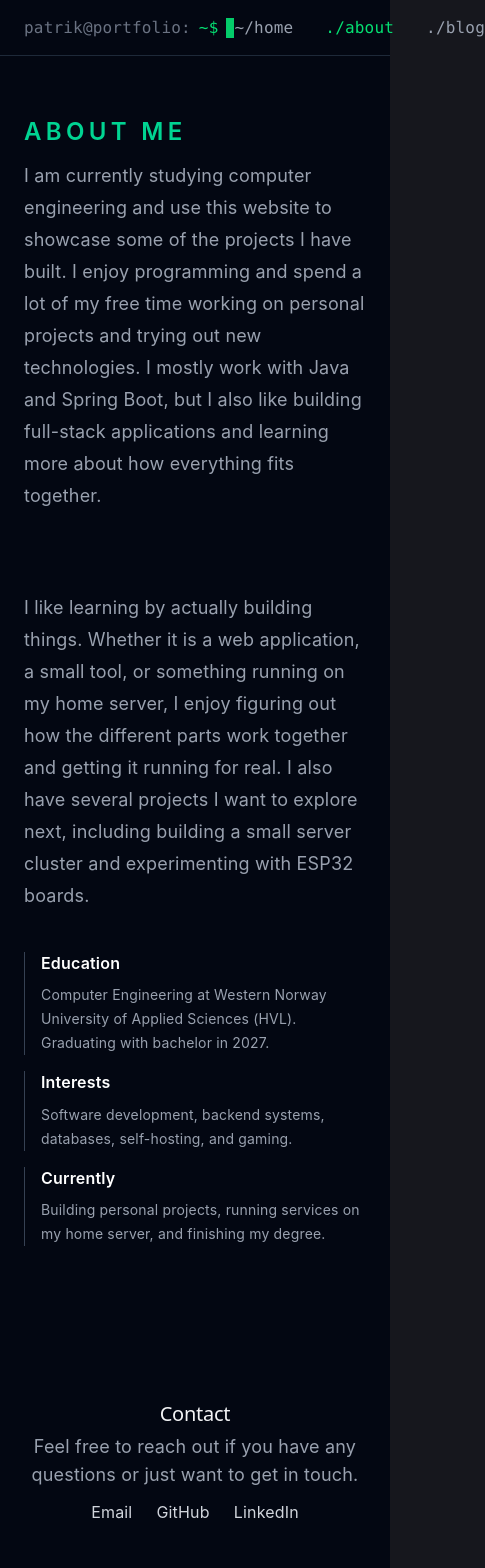
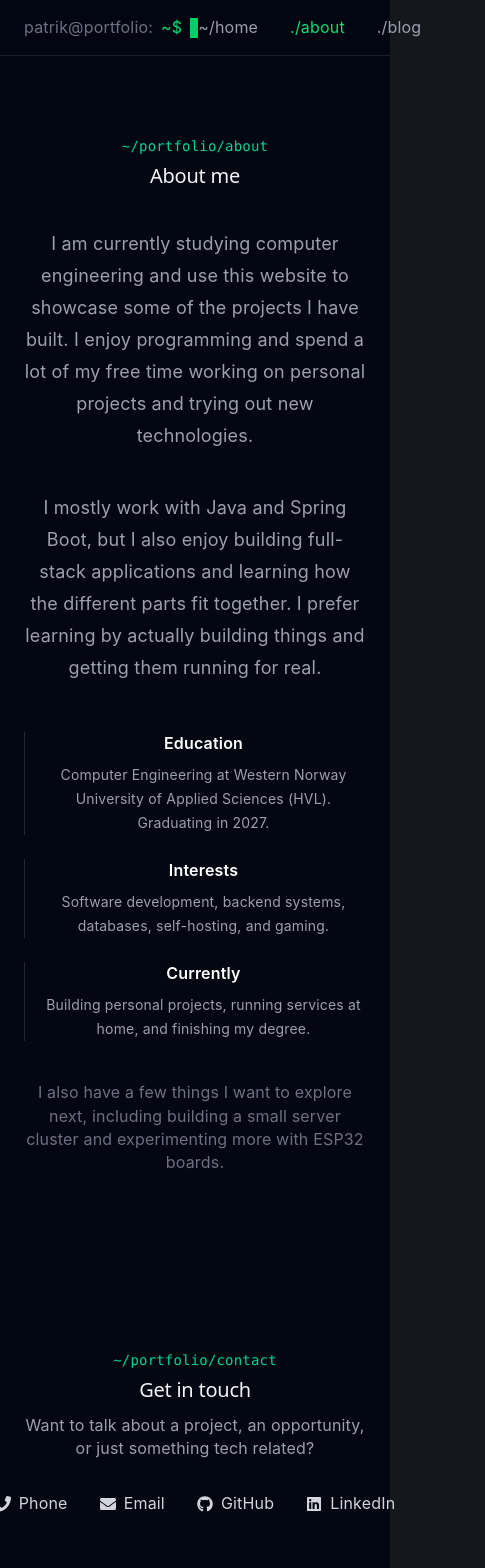
Before and after one commit to pthormodsen/portfolio, a React (Vite) app: page /about in a window 390 px wide. Shown: the top 1568 px of the page, 485 px wide, since content can reach past the window. Built offline with nearby package versions, Linux system fonts and the light colour scheme.

Commit message:
Redesigning

```diff
--- a/package.json
+++ b/package.json
@@ -13,6 +13,7 @@
   "dependencies": {
     "react": "^19.2.8",
     "react-dom": "^19.2.8",
+    "react-icons": "^5.7.0",
     "react-router-dom": "^7.18.3"
   },
   "devDependencies": {
--- a/src/components/Contact.jsx
+++ b/src/components/Contact.jsx
@@ -1,21 +1,35 @@
+import { FaGithub, FaLinkedin, FaEnvelope, FaPhone } from "react-icons/fa";
+
 export default function Contact() {
   return (
-    <section id="contact" className="bg-gray-950 text-white px-6 py-24">
-      <div className="max-w-4xl mx-auto text-center">
-        <h2 className="text-4xl font-bold mb-6">
-          Contact
+    <section id="contact" className="bg-gray-950 px-6 py-24 text-white">
+      <div className="mx-auto max-w-4xl text-center">
+        <p className="mb-2 font-mono text-sm text-emerald-400">
+          ~/portfolio/contact
+        </p>
+
+        <h2 className="text-3xl font-bold md:text-4xl">
+          Get in touch
         </h2>
 
-        <p className="text-gray-400 text-lg mb-8">
-          Feel free to reach out if you have any questions or just want to
-          get in touch.
+        <p className="mx-auto mt-3 max-w-xl text-gray-400">
+          Want to talk about a project, an opportunity, or just something tech related?
         </p>
 
-        <div className="flex justify-center gap-6 pt-3">
+        <div className="mt-8 flex justify-center gap-8">
+          <a
+            href="tel:+4790471841"
+            className="flex items-center gap-2 text-gray-300 transition hover:text-emerald-400"
+          >
+            <FaPhone />
+            Phone
+          </a>
+
           <a
             href="mailto:patrik.thormodsen@gmail.com"
-            className="text-gray-300 hover:text-emerald-400 transition"
+            className="flex items-center gap-2 text-gray-300 transition hover:text-emerald-400"
           >
+            <FaEnvelope />
             Email
           </a>
 
@@ -23,8 +37,9 @@ export default function Contact() {
             href="https://github.com/pthormodsen"
             target="_blank"
             rel="noopener noreferrer"
-            className="text-gray-300 hover:text-emerald-400 transition"
+            className="flex items-center gap-2 text-gray-300 transition hover:text-emerald-400"
           >
+            <FaGithub />
             GitHub
           </a>
 
@@ -32,8 +47,9 @@ export default function Contact() {
             href="https://www.linkedin.com/in/patrik-thormodsen-41537a364/"
             target="_blank"
             rel="noopener noreferrer"
-            className="text-gray-300 hover:text-emerald-400 transition"
+            className="flex items-center gap-2 text-gray-300 transition hover:text-emerald-400"
           >
+            <FaLinkedin />
             LinkedIn
           </a>
         </div>
--- a/src/components/Info.jsx
+++ b/src/components/Info.jsx
@@ -1,7 +1,7 @@
 const notes = [
   {
     title: "Education",
-    text: "Computer Engineering at Western Norway University of Applied Sciences (HVL). Graduating with bachelor in 2027.",
+    text: "Computer Engineering at Western Norway University of Applied Sciences (HVL). Graduating in 2027.",
   },
   {
     title: "Interests",
@@ -9,44 +9,61 @@ const notes = [
   },
   {
     title: "Currently",
-    text: "Building personal projects, running services on my home server, and finishing my degree.",
+    text: "Building personal projects, running services at home, and finishing my degree.",
   },
 ];
 
 export default function Info() {
   return (
-    <section id="about" className="bg-gray-950 px-6 py-15 text-white">
-      <div className="mx-auto grid max-w-6xl gap-10 lg:grid-cols-[0.95fr_1.05fr] lg:items-start">
-        <div className="text-left">
-          <h3 className="mb-3 text-2xl font-semibold uppercase tracking-[0.18em] text-emerald-400">
+    <section id="about" className="bg-gray-950 px-6 py-20 text-white">
+      <div className="mx-auto max-w-6xl">
+        <div className="mb-10">
+          <p className="mb-2 font-mono text-sm text-emerald-400">
+            ~/portfolio/about
+          </p>
+
+          <h2 className="text-3xl font-bold tracking-tight md:text-4xl">
             About me
-          </h3>
+          </h2>
+        </div>
+
+        <div className="grid gap-10 lg:grid-cols-2">
+          <p className="text-lg leading-8 text-gray-400">
+            I am currently studying computer engineering and use this website
+            to showcase some of the projects I have built. I enjoy programming
+            and spend a lot of my free time working on personal projects and
+            trying out new technologies.
+          </p>
 
           <p className="text-lg leading-8 text-gray-400">
-            I am currently studying computer engineering and use this website to showcase some of the projects I have built.
-            I enjoy programming and spend a lot of my free time working on personal projects and trying out new technologies.
-            I mostly work with Java and Spring Boot, but I also like building full-stack applications and learning more about how everything fits together.
+            I mostly work with Java and Spring Boot, but I also enjoy building
+            full-stack applications and learning how the different parts fit
+            together. I prefer learning by actually building things and getting
+            them running for real.
           </p>
         </div>
 
-        <div className="text-left mt-10">
-          <p className="text-lg leading-8 text-gray-400">
-            I like learning by actually building things. Whether it is a web application,
-            a small tool, or something running on my home server, I enjoy figuring out
-            how the different parts work together and getting it running for real.
-            I also have several projects I want to explore next, including building a
-            small server cluster and experimenting with ESP32 boards.
-          </p>
+        <div className="mt-12 grid gap-6 sm:grid-cols-3">
+          {notes.map((note) => (
+            <article
+              key={note.title}
+              className="border-l border-gray-800 pl-4"
+            >
+              <h3 className="mb-2 font-semibold text-white">
+                {note.title}
+              </h3>
 
-          <div className="grid gap-4 sm:grid-cols-3 mt-10">
-            {notes.map((note) => (
-              <article key={note.title} className="border-l border-gray-700 pl-4">
-                <h3 className="mb-2 font-semibold text-white">{note.title}</h3>
-                <p className="text-sm leading-6 text-gray-400">{note.text}</p>
-              </article>
-            ))}
-          </div>
+              <p className="text-sm leading-6 text-gray-400">
+                {note.text}
+              </p>
+            </article>
+          ))}
         </div>
+
+        <p className="mx-auto mt-10 max-w-3xl text-gray-500">
+          I also have a few things I want to explore next, including building
+          a small server cluster and experimenting more with ESP32 boards.
+        </p>
       </div>
     </section>
   );
--- a/src/components/Navbar.jsx
+++ b/src/components/Navbar.jsx
@@ -9,7 +9,7 @@ export default function Navbar() {
     }`;
 
   return (
-    <nav className="w-full bg-gray-950 border-b border-gray-800 font-mono">
+    <nav className="sticky top-0 z-50 w-full border-b border-gray-800/70 bg-gray-950/90 text-white backdrop-blur-md">
       <div className="max-w-6xl mx-auto px-6 py-4 flex items-center justify-between">
 
         <Link
--- a/src/data/projects.js
+++ b/src/data/projects.js
@@ -128,7 +128,7 @@ export const projects = [
     title: "Quiz App",
     description: "A full-stack quiz application with a React/TypeScript frontend and Spring Boot REST API for creating quizzes, adding questions, and storing quiz data in H2.",
     tech: ["React", "TypeScript", "Spring Boot", "Spring Data JPA", "H2"],
-    liveLink: "",
+    liveLink: "https://quiz.patreek.no/login",
     github: "https://github.com/pthormodsen/QuizApp"
   }
 ];
--- a/src/index.css
+++ b/src/index.css
@@ -95,9 +95,7 @@ h2 {
     font-size: 20px;
   }
 }
-p {
-  margin: 0;
-}
+
 
 code,
 .counter {
```
Also changed, not shown: src/components/Projects.jsx (+77 -20 lines), 1 other file (tests, documents, lock files or other folders).
